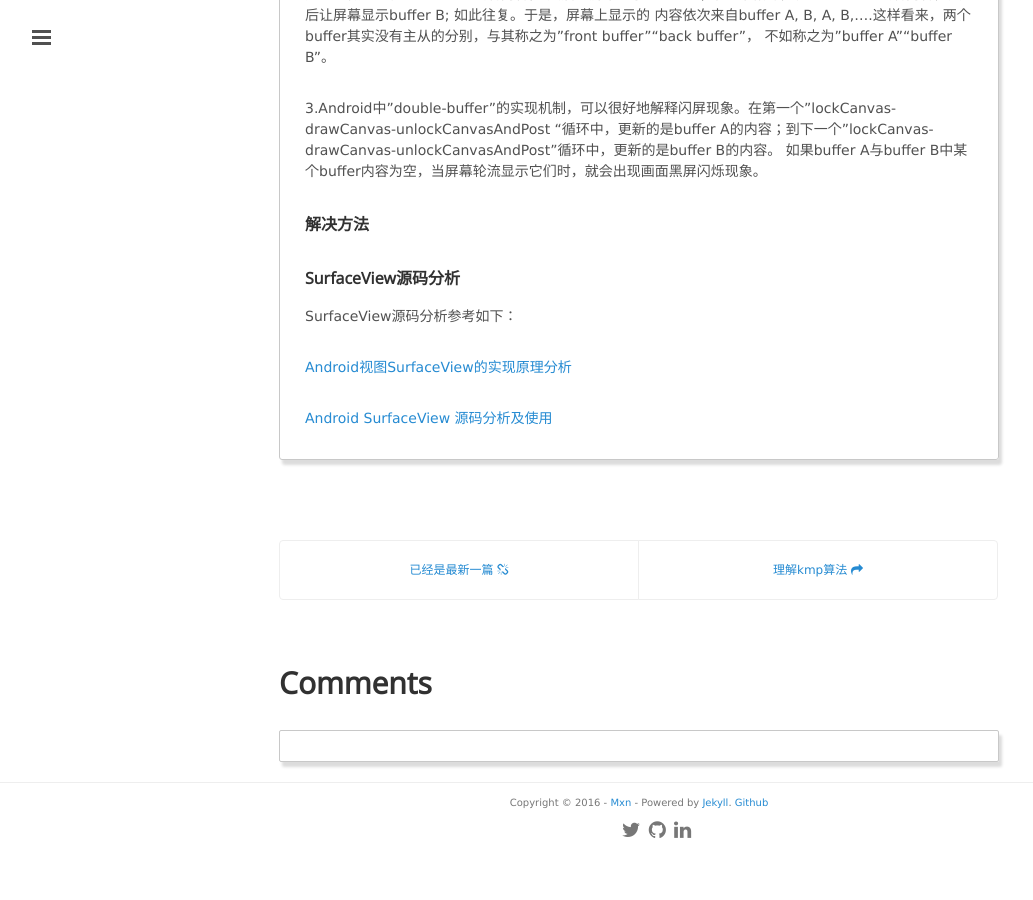
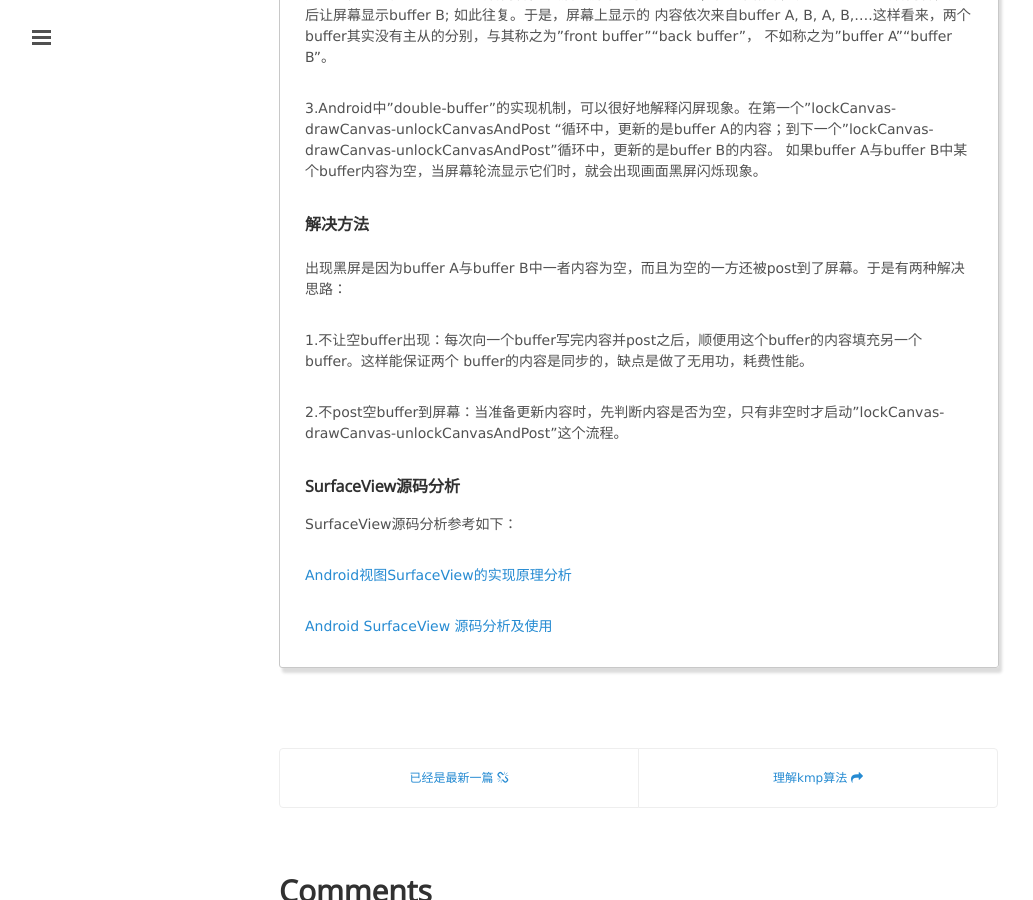
Before and after one commit to mxn21/mxn21.github.io, a Jekyll site: the page built from _posts/2016-3-17-SurfaceView浅析.md, in a window 1280 px wide and 900 px high, scrolled down 7287 px. Shown: the whole window, without its empty margins (1-1034 px from the left). Built offline with Jekyll 4.4.1, drawn with Linux system fonts in a browser that asks for light colours; Markdown is read by kramdown in place of the engine named in the settings; comment, search, counter and statistics services are not loaded; before the commit the page ends 8142 px from its top, so only the background shows below that.

Commit message:
2423423432

```diff
--- a/_posts/2016-3-17-SurfaceView浅析.md
+++ b/_posts/2016-3-17-SurfaceView浅析.md
@@ -308,7 +308,12 @@
 
 #### 解决方法
 
+出现黑屏是因为buffer A与buffer B中一者内容为空，而且为空的一方还被post到了屏幕。于是有两种解决思路：
 
+1.不让空buffer出现：每次向一个buffer写完内容并post之后，顺便用这个buffer的内容填充另一个buffer。这样能保证两个
+buffer的内容是同步的，缺点是做了无用功，耗费性能。
+
+2.不post空buffer到屏幕：当准备更新内容时，先判断内容是否为空，只有非空时才启动"lockCanvas-drawCanvas-unlockCanvasAndPost"这个流程。
 
 
 ### SurfaceView源码分析
```
